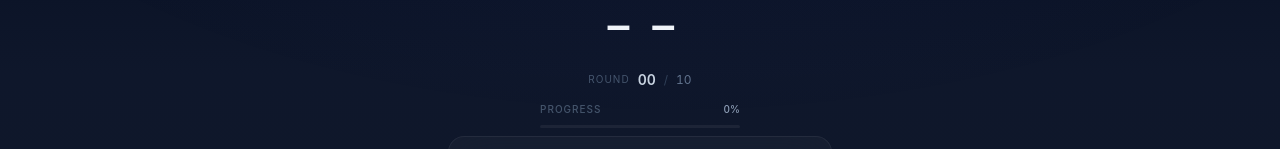
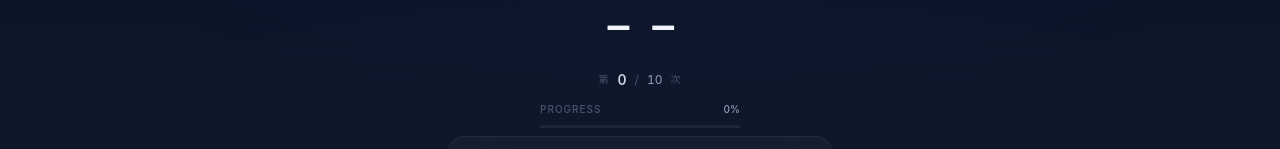
Before and after one commit to chasingboy95/kagle, a React (Vite) app: page / in a window 1280 px wide. Shown: the part 433-582 px from the top of the page. Built offline with nearby package versions, Linux system fonts and the light colour scheme.

Commit message:
feat: present continuous contraction timer

```diff
--- a/src/components/TimerDisplay.tsx
+++ b/src/components/TimerDisplay.tsx
@@ -1,9 +1,11 @@
 import { AnimatePresence, motion } from 'framer-motion';
 import { formatSeconds, actionHint } from '../utils/time';
 import type { TrainingPhase } from '../types/training';
+import type { DisplayPhaseTiming } from '../utils/time';
 
 interface Props {
   phase: TrainingPhase;
+  displayPhaseKey: DisplayPhaseTiming['key'];
   phaseRemainingMs: number;
   currentRound: number;
   totalRounds: number;
@@ -12,6 +14,7 @@ interface Props {
 
 export default function TimerDisplay({
   phase,
+  displayPhaseKey,
   phaseRemainingMs,
   currentRound,
   totalRounds,
@@ -22,11 +25,11 @@ export default function TimerDisplay({
 
   return (
     <div className="flex flex-col items-center space-y-1.5">
-      {/* 阶段提示 */}
+      {/* 用户阶段提示：contract 与 hold 不再触发文案切换 */}
       <AnimatePresence mode="wait">
         {showTimer && (
           <motion.div
-            key={phase}
+            key={displayPhaseKey}
             initial={{ opacity: 0, y: 6 }}
             animate={{ opacity: 1, y: 0 }}
             exit={{ opacity: 0, y: -6 }}
@@ -38,7 +41,7 @@ export default function TimerDisplay({
         )}
       </AnimatePresence>
 
-      {/* 秒数倒计时 —— 整数 */}
+      {/* contract + hold 使用同一个连续倒计时 */}
       <motion.div
         key={seconds}
         initial={{ opacity: 0.5, y: 6 }}
@@ -50,14 +53,15 @@ export default function TimerDisplay({
         {showTimer ? seconds : '--'}
       </motion.div>
 
-      {/* Round 信息 */}
+      {/* 轮次信息 */}
       <div className="flex items-center gap-2 text-xs text-slate-500 tabular-nums mt-1">
-        <span className="text-[10px] tracking-widest text-slate-600">ROUND</span>
+        <span className="text-[10px] tracking-widest text-slate-600">第</span>
         <span className="font-semibold text-slate-300 text-sm">
-          {showTimer ? String(currentRound).padStart(2, '0') : '00'}
+          {showTimer ? currentRound : 0}
         </span>
-        <span className="text-slate-700">/</span>
-        <span className="text-slate-500">{String(totalRounds).padStart(2, '0')}</span>
+        <span className="text-slate-600">/</span>
+        <span className="text-slate-400">{totalRounds}</span>
+        <span className="text-[10px] tracking-widest text-slate-600">次</span>
       </div>
     </div>
   );
```
